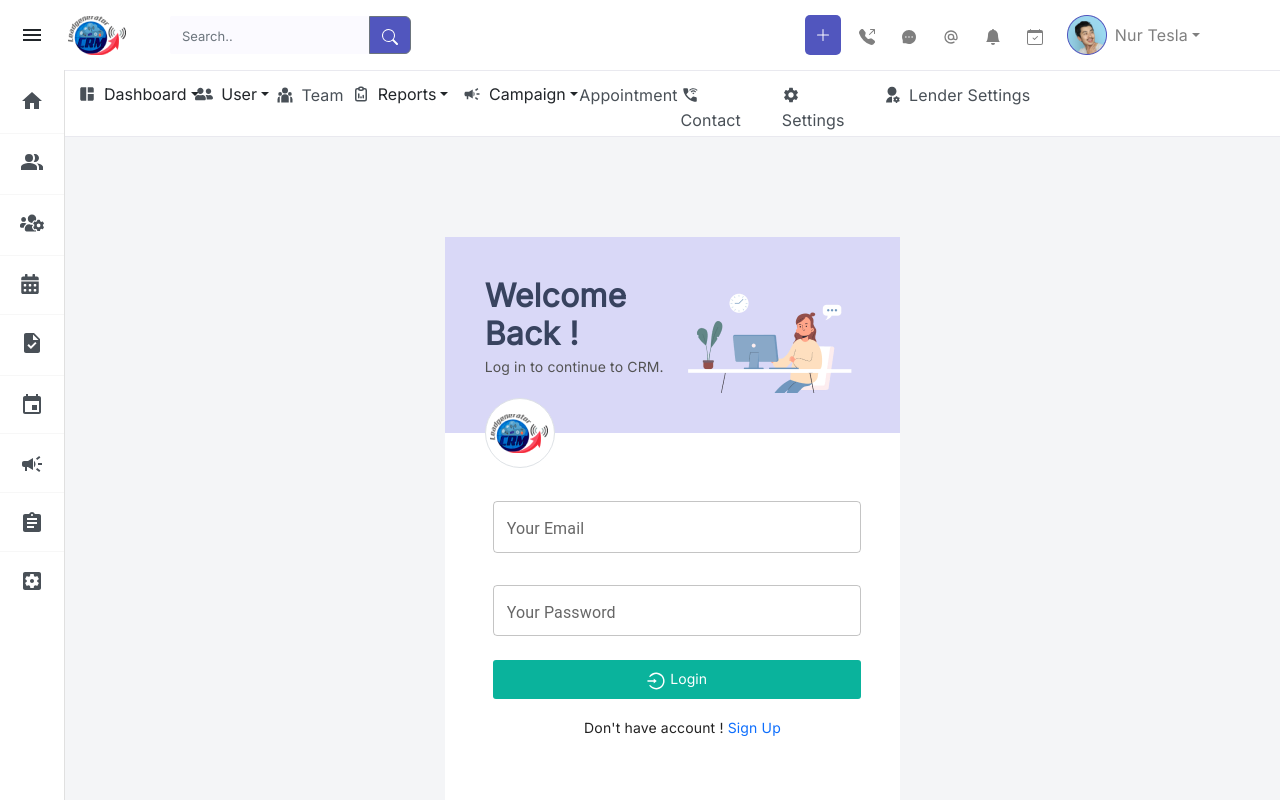
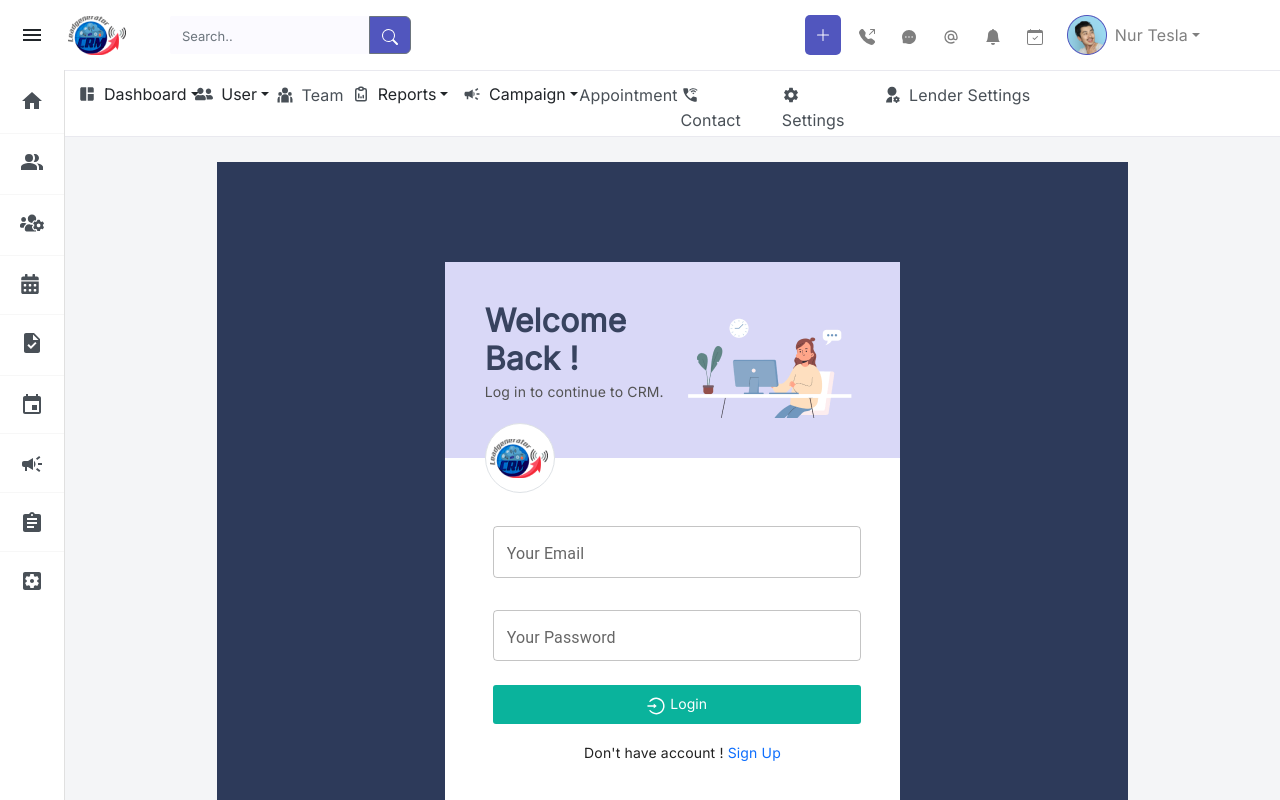
Before and after one commit to assraf-nur/CRM, a React (Create React App) app: page /login in a window 1280 px wide. Shown: the top 800 px of the page. Built offline with nearby package versions, Linux system fonts and the light colour scheme.

Commit message:
login page done

```diff
--- a/src/Components/CSS/Style.css
+++ b/src/Components/CSS/Style.css
@@ -1053,4 +1053,8 @@ div {
   padding-top: 100px;
   padding-bottom: 150px;
 }
+.login{
+  background-color: #2D3A5A;
+  margin-top: 25px;
+}
 /* login page end */
--- a/src/Components/Login/Login.js
+++ b/src/Components/Login/Login.js
@@ -7,7 +7,7 @@ import logo from "../Images/Logo/crmLogo.png";
 
 const Login = () => {
   return (
-    <div className="w-75 mx-auto">
+    <div className="w-75 mx-auto login">
       <div className="w-50 mx-auto">
         <div className="login-box mx-auto">
           <div className="login-box-upper-part">
--- a/src/Components/Login/SignUp.js
+++ b/src/Components/Login/SignUp.js
@@ -7,7 +7,7 @@ import logo from "../Images/Logo/crmLogo.png";
 
 const SignUp = () => {
   return (
-    <div className="w-75 mx-auto">
+    <div className="w-75 mx-auto login">
       <div className="w-50 mx-auto">
         <div className="login-box mx-auto">
           <div className="login-box-upper-part">
--- a/src/Components/Navbar/Navbar.js
+++ b/src/Components/Navbar/Navbar.js
@@ -68,8 +68,8 @@ function CollapsibleExample() {
                 title="Nur Tesla"
                 id="collasible-nav-dropdown"
               >
-                <NavDropdown.Item href="#action/3.1">
-                  <Link to="/login">Login</Link>
+                <NavDropdown.Item className="w-100" href="#action/3.1">
+                  <Link className="w-100" to="/login">Login</Link>
                 </NavDropdown.Item>
                 <NavDropdown.Item href="#action/3.2">
                   Another action
```
